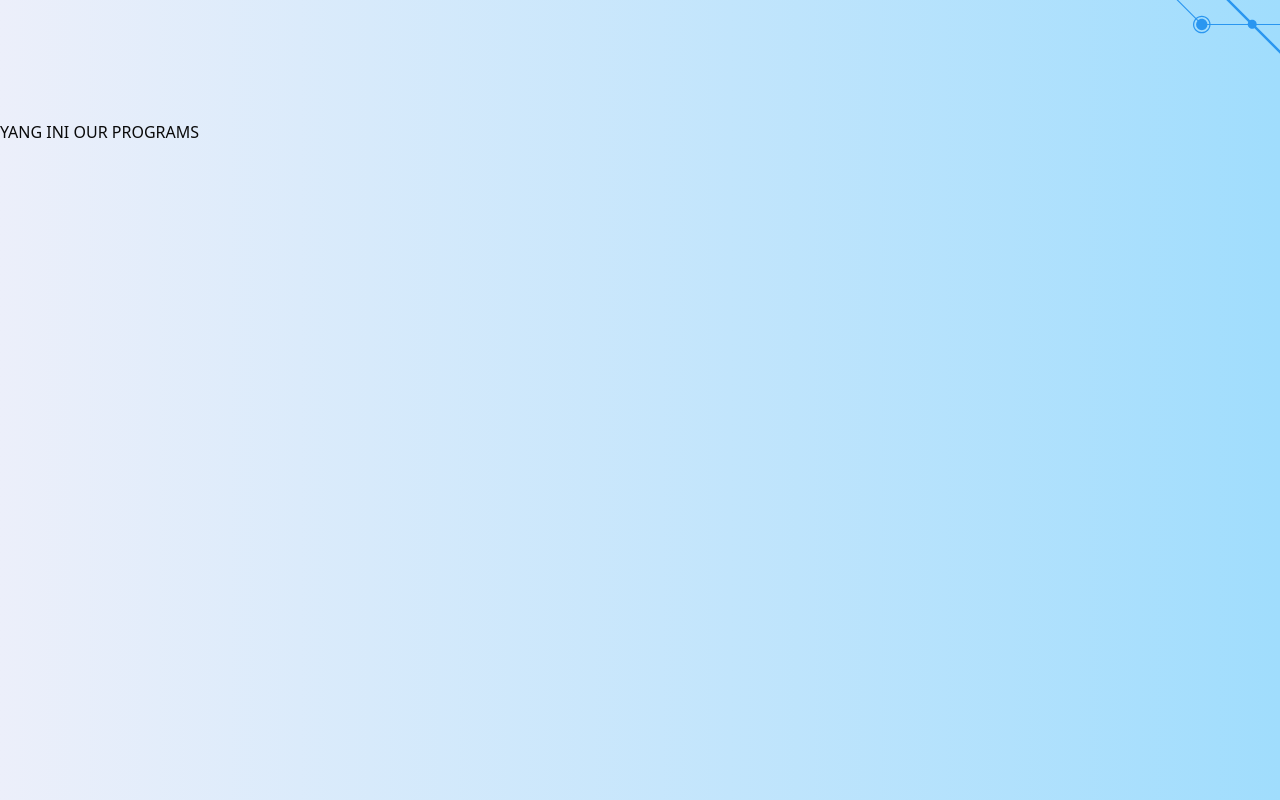
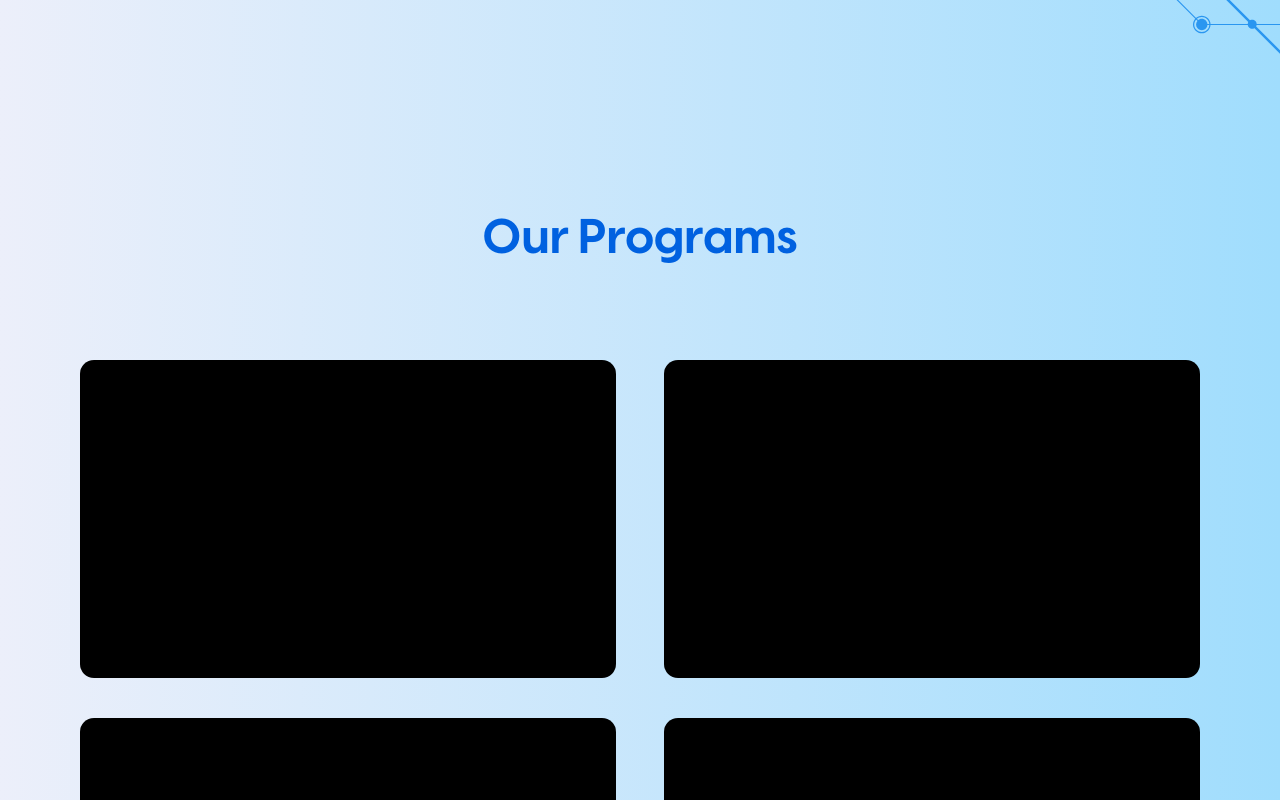
Before and after one commit to uiinnovationwar2025-max/uiiw, a Next.js app: page / in a window 1280 px wide. Shown: the part 680-1480 px from the top of the page. Built offline with nearby package versions, Linux system fonts and the light colour scheme.

Commit message:
First commit OurPrograms

```diff
--- a/modules/LandingPageModules/components/OurPrograms.tsx
+++ b/modules/LandingPageModules/components/OurPrograms.tsx
@@ -1,5 +1,107 @@
+"use client";
+import { useState } from "react";
+import CardComponent from "../../../components/Card";
+import { Button } from "@/components/ui/button";
+import { ArrowUpRight } from "lucide-react";
+
+interface Program {
+  id: number;
+  name: string;
+  description: string;
+}
+
 const OurPrograms = () => {
-  return <main className="min-h-screen">YANG INI OUR PROGRAMS</main>;
+  const [selectedProgram, setSelectedProgram] = useState<Program | null>(null);
+
+  const programs: Program[] = [
+    {
+      id: 1,
+      name: "DUWI",
+      description:
+        "Discover UI With Innovators (DUWI) 2025 adalah sebuah acara luring yang menjadi bagian dari rangkaian UI Innovation War 2025. Dengan tema “Inspiring Future Leaders to Compete and Create”, acara ini bertujuan memberikan wawasan dan inspirasi mengenai dunia kompetisi bisnis bagi siswa SMA/SMK di seluruh Indonesia, serta bermanfaat bagi mahasiswa.",
+    },
+    { id: 2, name: "Program 2", description: "Lorem ipsum dolor sit amet." },
+    { id: 3, name: "Program 3", description: "Lorem ipsum dolor sit amet." },
+    { id: 4, name: "Program 4", description: "Lorem ipsum dolor sit amet." },
+    { id: 5, name: "Program 5", description: "Lorem ipsum dolor sit amet." },
+  ];
+
+  const openModal = (program: Program) => {
+    setSelectedProgram(program);
+  };
+
+  const closeModal = () => {
+    setSelectedProgram(null);
+  };
+
+  return (
+    <main
+      className="min-h-screen flex flex-col items-center py-12 sm:py-24 relative bg-no-repeat bg-center bg-contain"
+    >
+      <h1 className="text-primary-1 font-visby text-3xl sm:text-5xl font-bold mb-12 sm:mb-24">
+        Our Programs
+      </h1>
+      <div
+        className="
+          flex flex-col gap-6 w-full max-w-6xl px-4
+          sm:grid sm:grid-cols-2 sm:gap-x-12 sm:gap-y-10
+        "
+      >
+        {programs.map((program, index) => (
+          <div
+            key={program.id}
+            onClick={() => openModal(program)}
+            className={`
+              bg-black rounded-xl cursor-pointer
+              flex items-center justify-center
+              transition hover:scale-105
+              ${index === 4 ? "sm:col-span-2 sm:mx-auto" : ""}
+            `}
+            style={{
+              aspectRatio: "476/282",
+              width: "100%",
+              maxWidth: index === 4 ? "600px" : "100%",
+              minWidth: "200px",
+              maxHeight: "320px",
+            }}
+          >
+          </div>
+        ))}
+      </div>
+
+      {selectedProgram && (
+        <div
+          className="fixed inset-0 bg-black/40 backdrop-blur-sm flex items-center justify-center z-50"
+          onClick={closeModal}
+        >
+          <CardComponent
+            className="pt-5 pb-8 px-4 sm:px-8 rounded-xl w-[98vw] max-w-[720px] h-auto text-white"
+            onClick={(e: React.MouseEvent<HTMLDivElement>) => e.stopPropagation()}
+            style={{
+              aspectRatio: "720/320",
+              maxHeight: "95vh",
+            }}
+          >
+            <div className="flex flex-col items-center w-full">
+              <h2 className="text-center w-full text-h3 font-bold mb-4 mt-5">
+                {selectedProgram.name}
+              </h2>
+              <p className="mb-8 text-left w-full text-b7">{selectedProgram.description}</p>
+              <div className="w-full flex justify-center">
+                <Button
+                  variant="primary"
+                  size="lg"
+                  className="w-full h-12"
+                >
+                  Register
+                </Button>
+              </div>
+            </div>
+          </CardComponent>
+        </div>
+      )}
+    </main>
+  );
 };
 
 export default OurPrograms;
```
Also changed, not shown: 1 other file (tests, documents, lock files or other folders).
